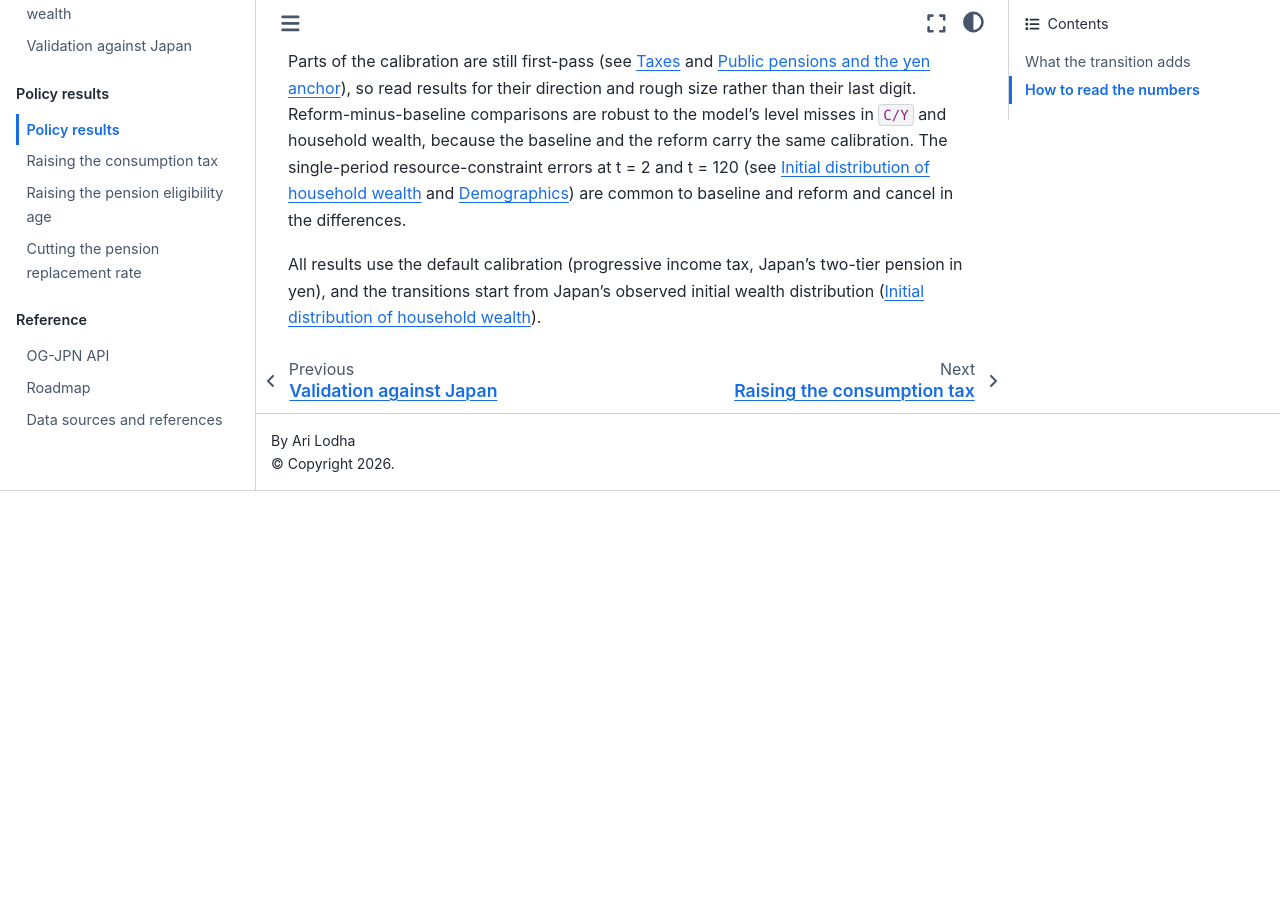
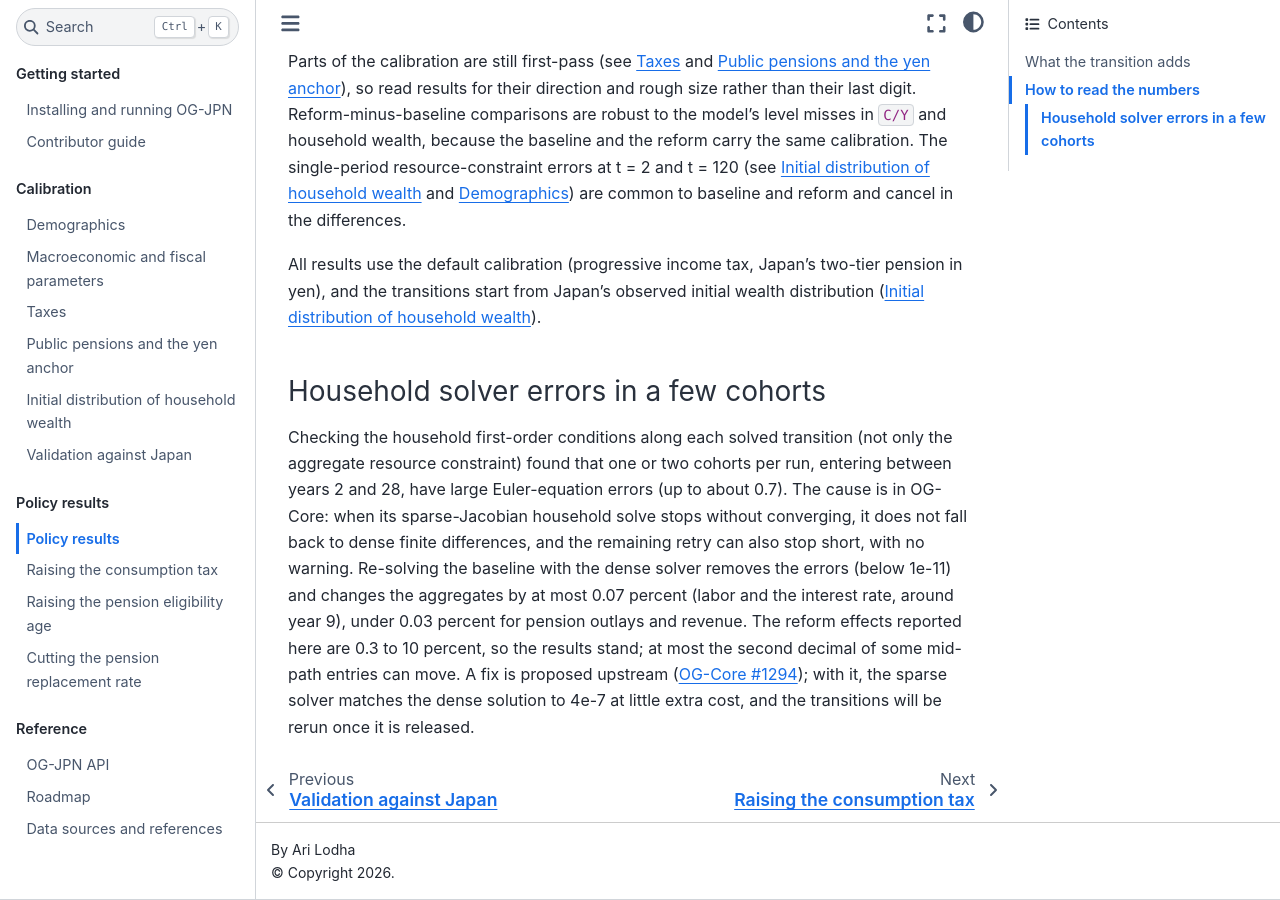
Before and after one commit to arihantlodha-cmd/OG-JPN, a Jupyter Book: the page built from docs/book/content/results/overview.md, in a window 1280 px wide and 900 px high, scrolled down 1355 px. Built offline with Jupyter Book 1.0.4 settings and Sphinx 7.4.7 and the Sphinx Book theme 1.1.4, drawn with Linux system fonts in a browser that asks for light colours; before the commit the page ends 1846 px from its top, so only the background shows below that.

Commit message:
Document the household solver errors and their measured effect
One or two cohorts per transition carry large Euler errors from a silent
non-convergence in OG-Core's sparse-Jacobian household solve. Re-solving
with the dense solver removes them and moves aggregates by at most 0.07%,
so the reform results stand. Fix proposed upstream in OG-Core #1294.

```diff
--- a/docs/book/content/results/overview.md
+++ b/docs/book/content/results/overview.md
@@ -27,3 +27,7 @@ The steady-state comparison cannot show any of this, and it cannot give the year
 Parts of the calibration are still first-pass (see {ref}`Chap_Taxes` and {ref}`Chap_Pensions`), so read results for their direction and rough size rather than their last digit. Reform-minus-baseline comparisons are robust to the model's level misses in `C/Y` and household wealth, because the baseline and the reform carry the same calibration. The single-period resource-constraint errors at t = 2 and t = 120 (see {ref}`Chap_Wealth` and {ref}`Chap_Demog`) are common to baseline and reform and cancel in the differences.
 
 All results use the default calibration (progressive income tax, Japan's two-tier pension in yen), and the transitions start from Japan's observed initial wealth distribution ({ref}`Chap_Wealth`).
+
+### Household solver errors in a few cohorts
+
+Checking the household first-order conditions along each solved transition (not only the aggregate resource constraint) found that one or two cohorts per run, entering between years 2 and 28, have large Euler-equation errors (up to about 0.7). The cause is in OG-Core: when its sparse-Jacobian household solve stops without converging, it does not fall back to dense finite differences, and the remaining retry can also stop short, with no warning. Re-solving the baseline with the dense solver removes the errors (below 1e-11) and changes the aggregates by at most 0.07 percent (labor and the interest rate, around year 9), under 0.03 percent for pension outlays and revenue. The reform effects reported here are 0.3 to 10 percent, so the results stand; at most the second decimal of some mid-path entries can move. A fix is proposed upstream ([OG-Core #1294](https://github.com/PSLmodels/OG-Core/pull/1294)); with it, the sparse solver matches the dense solution to 4e-7 at little extra cost, and the transitions will be rerun once it is released.
```
Also changed, not shown: README.md (+5 -0 lines), docs/book/content/roadmap.md (+3 -0 lines).
